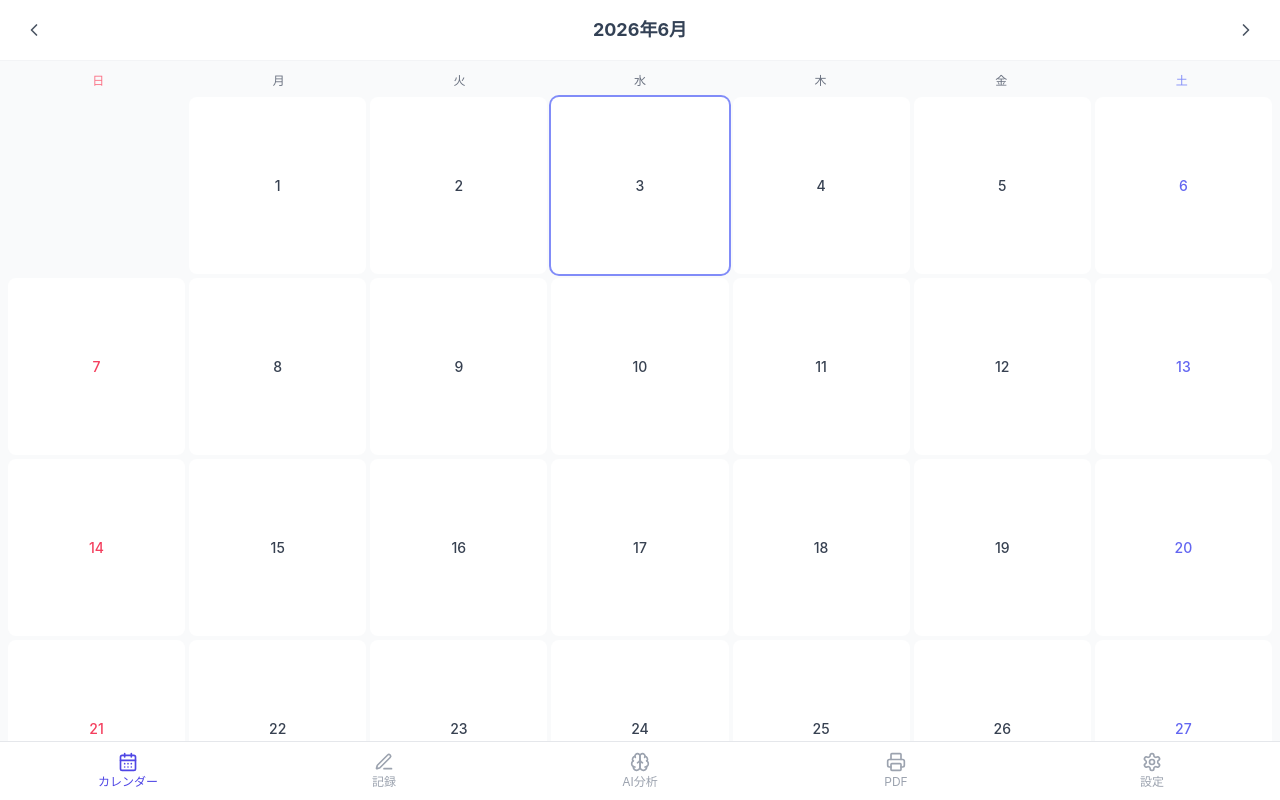
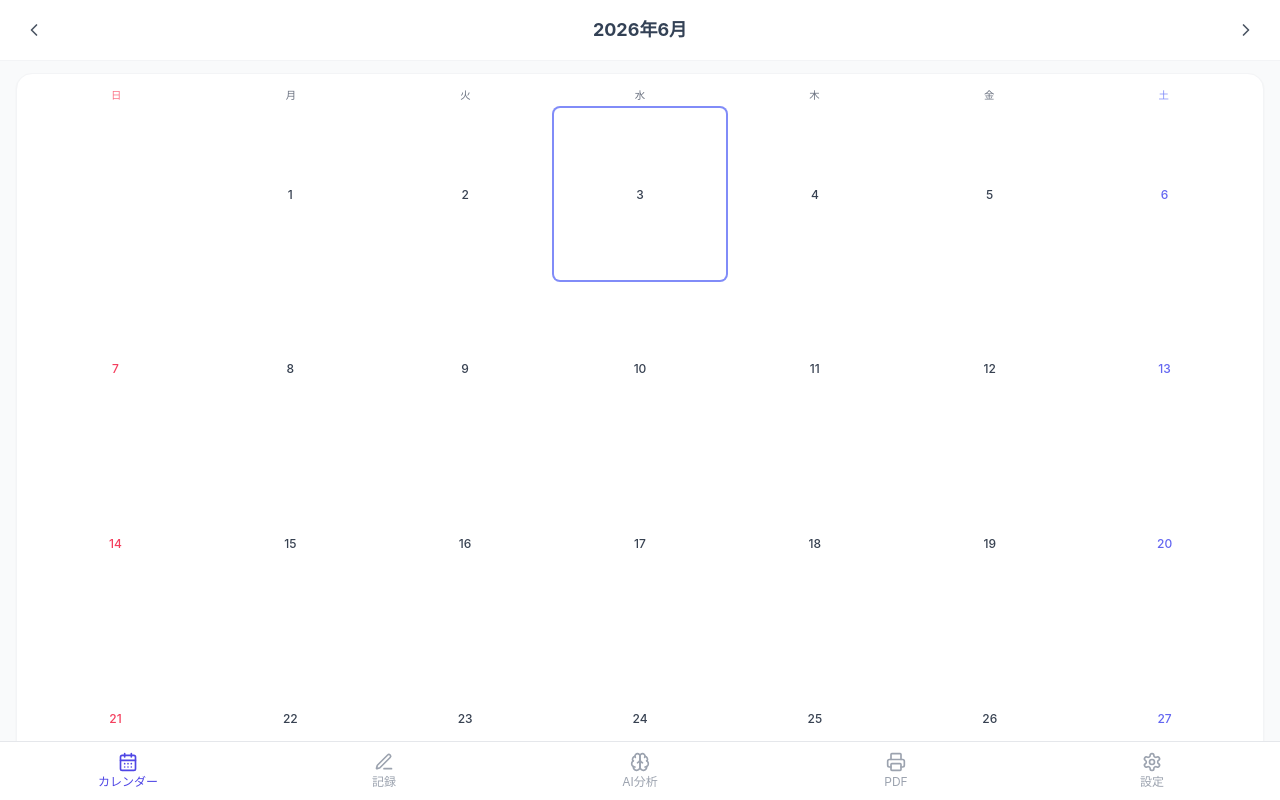
Before and after one commit to fs23ys/headache-diary, a Next.js app: page / in a window 1280 px wide. Shown: the top 800 px of the page. Built offline with nearby package versions, Linux system fonts and the light colour scheme; no server answers; the database is empty; sample sign-in values are in the browser's storage.

Commit message:
fix: カレンダーをカード囲み+声日記と同サイズに調整

```diff
--- a/app/(app)/page.tsx
+++ b/app/(app)/page.tsx
@@ -71,8 +71,9 @@ export default function HomePage() {
       </div>
 
       {/* Calendar */}
+      <div className="mx-4 mt-3 bg-white rounded-2xl border border-gray-100 shadow-sm p-3">
         {loading ? (
-        <div className="flex justify-center items-center h-64 text-gray-400 text-sm">
+          <div className="flex justify-center items-center h-48 text-gray-400 text-sm">
             読み込み中...
           </div>
         ) : (
@@ -83,6 +84,7 @@ export default function HomePage() {
             onSelectDate={setSelectedDate}
           />
         )}
+      </div>
 
       {/* Monthly summary */}
       <div className="mx-4 mt-4 p-4 bg-white rounded-2xl border border-gray-100 shadow-sm">
--- a/components/calendar/MonthCalendar.tsx
+++ b/components/calendar/MonthCalendar.tsx
@@ -55,16 +55,17 @@ export function MonthCalendar({ year, month, records, onSelectDate }: Props) {
   const today = new Date();
 
   return (
-    <div className="px-2 pt-2">
+    <div>
       {/* Day of week header */}
-      <div className="grid grid-cols-7 mb-1">
+      <div className="grid grid-cols-7 mb-0.5">
         {DOW.map((d, i) => (
           <div
             key={d}
             className={cn(
-              'text-center text-xs font-medium py-1',
+              'text-center font-medium py-0.5',
               i === 0 ? 'text-rose-400' : i === 6 ? 'text-indigo-400' : 'text-gray-500',
             )}
+            style={{ fontSize: '0.65rem' }}
           >
             {d}
           </div>
@@ -72,7 +73,7 @@ export function MonthCalendar({ year, month, records, onSelectDate }: Props) {
       </div>
 
       {/* Calendar grid */}
-      <div className="grid grid-cols-7 gap-1">
+      <div className="grid grid-cols-7" style={{ gap: '2px' }}>
         {cells.map((cell, idx) => {
           if (!cell) {
             return <div key={`empty-${idx}`} className="aspect-square" />;
@@ -92,7 +93,7 @@ export function MonthCalendar({ year, month, records, onSelectDate }: Props) {
               onClick={() => hasRecord && onSelectDate(date)}
               disabled={!hasRecord}
               className={cn(
-                'aspect-square flex flex-col items-center justify-center rounded-lg relative transition-opacity',
+                'aspect-square flex flex-col items-center justify-center rounded-md relative transition-opacity',
                 getIntensityBg(maxIntensity),
                 hasRecord ? 'cursor-pointer active:opacity-70' : 'cursor-default',
                 isToday && 'ring-2 ring-indigo-400',
@@ -100,21 +101,22 @@ export function MonthCalendar({ year, month, records, onSelectDate }: Props) {
             >
               <span
                 className={cn(
-                  'text-sm font-medium leading-tight',
+                  'font-medium leading-tight',
                   dow === 0 ? 'text-rose-500' : dow === 6 ? 'text-indigo-500' : 'text-gray-700',
                   maxIntensity >= 7 && 'text-rose-800',
                 )}
+                style={{ fontSize: '0.75rem' }}
               >
                 {date.getDate()}
               </span>
               {hasRecord && (
-                <span className="text-base leading-tight">
+                <span className="text-xs leading-tight">
                   {getIntensityEmoji(maxIntensity)}
                 </span>
               )}
               {hasMedication && (
                 <span
-                  className="absolute top-0.5 right-0.5 w-2 h-2 rounded-full bg-indigo-500"
+                  className="absolute top-0.5 right-0.5 w-1.5 h-1.5 rounded-full bg-indigo-500"
                   title="痛み止め使用"
                 />
               )}
```
Also changed, not shown: ファビコン.png (added). Lines whose indentation alone changed are shown as unchanged.
